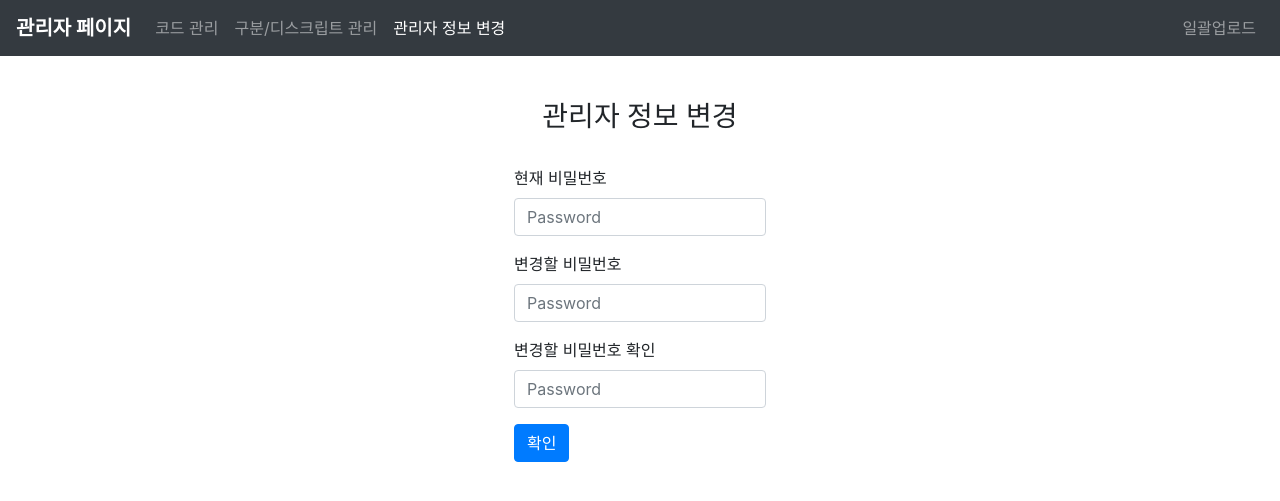
After one commit to grape0919/singlePage, a Flask app: page /manager3 in a window 1280 px wide. The commit adds this page. Shown: the top 501 px of the page. Run offline with Flask 2, Linux system fonts and the light colour scheme; some libraries are stand-ins or nearby versions.

Commit message:
관리자 정보 변경 페이지 추가

```diff
--- a/app.py
+++ b/app.py
@@ -1,6 +1,8 @@
 from flask import Flask, g, render_template, request, redirect, jsonify, session
 import sqlite3
 from contextlib import closing
+
+from flask.signals import template_rendered
 from src.data.CodeData import CodeData
 from src.data.CompositionData import CompositionData
 # from log.Logger import Logger
@@ -27,10 +29,7 @@ def connect_db():
 
 @app.route("/")
 def root():
-    if not session.get("login"):
-        return redirect("/login")
-    else :
-        return render_template("index.html")
+    return render_template("index.html")
 
 @app.route("/login")
 def login():
@@ -38,75 +37,103 @@ def login():
 
 @app.route("/loginCheck", methods=["POST"])
 def loginCheck():
+    if session.get("login"):
+        print(session.get('login'), "에 이미 로그인 되어 있습니다.")
+        return redirect("/")
     db = connect_db()
     if request.method == 'POST':
         # user = request.form['user']
-        print("!@#!@# request.form:", request.form)
         password = request.form['password']
         print(password)
-        cur = db.cursor().execute('SELECT * from USER where user')
+        cur = db.cursor().execute("SELECT PWD from USER where id='admin'")
         rows = cur.fetchall()
         print(rows)
+        if 1 == len(rows):
+            pwd = rows[0][0]
+            if pwd == password:
+                print("로그인 성공")
+
+                ip = request.environ.get('HTTP_X_REAL_IP', request.remote_addr)
+                print("ip = ", ip)
+                session["login"] = ip
+                return redirect("manager1")
+            else:
+                print("로그인 실패")
+                return template_rendered("failedLogin.html")
+        else:
+            print("로그인 실패")
+            return template_rendered("failedLogin.html")
+
     db.close()
-    pass
+
 
 @app.route("/manager1")
 def manager1(): #숫자코드 - 구분 등록/삭제
-    db = connect_db()
-    print("Entered manager1")
-    cur = db.cursor().execute('SELECT A.CODE, A.COM_NUMBER, C.COM_NM FROM NUMBER_CODE A LEFT JOIN COMPOSITION C ON A.COM_ID = C.COM_ID ORDER BY A.CODE')
-    rows = cur.fetchall()
-    datas = []
-    for r in rows:
-        check = False
+    if not session.get("login"):
+        return redirect("/login")
+    else :
+        db = connect_db()
+        print("Entered manager1")
+        cur = db.cursor().execute('SELECT A.CODE, A.COM_NUMBER, C.COM_NM FROM NUMBER_CODE A LEFT JOIN COMPOSITION C ON A.COM_ID = C.COM_ID ORDER BY A.CODE')
+        rows = cur.fetchall()
+        datas = []
+        for r in rows:
+            check = False
 
+            for d in datas:
+                if r[0] == d.code:
+                    check = True
+                    d.addComposition(r[1],r[2])
+                    break
+
+            if not check:
+                codeData = CodeData(r[0])
+                codeData.addComposition(r[1],r[2])
+                datas.append(codeData)
+
+        result_data = []
         for d in datas:
-            if r[0] == d.code:
-                check = True
-                d.addComposition(r[1],r[2])
-                break
+            result_data.append(d.getSpreadData())
 
-        if not check:
-            codeData = CodeData(r[0])
-            codeData.addComposition(r[1],r[2])
-            datas.append(codeData)
-
-    result_data = []
-    for d in datas:
-        result_data.append(d.getSpreadData())
-
-    cur = db.cursor().execute('SELECT COM_NM FROM COMPOSITION ORDER BY COM_ID')
-    rows = cur.fetchall()
-    rows = [r[0] for r in rows]
-    db.close()
-    return render_template("admin1.html", datas = datas, options=rows, layout=1)
+        cur = db.cursor().execute('SELECT COM_NM FROM COMPOSITION ORDER BY COM_ID')
+        rows = cur.fetchall()
+        rows = [r[0] for r in rows]
+        db.close()
+        return render_template("admin1.html", datas = datas, options=rows, layout=1)
 
 @app.route("/manager2")
 def manager2():
-    print("Entered manager2")
-    db = connect_db()
-    cur = db.cursor().execute('SELECT C.COM_NM, A.DESC_ID, A.DESCRIPT FROM DESCRIPTION A LEFT JOIN COMPOSITION C ON A.COM_ID = C.COM_ID ORDER BY C.COM_ID')
-    rows = cur.fetchall()
-    datas = []
-    for r in rows:
-        check = False
+    if not session.get("login"):
+        return redirect("/login")
+    else :
+        print("Entered manager2")
+        db = connect_db()
+        cur = db.cursor().execute('SELECT C.COM_NM, A.DESC_ID, A.DESCRIPT FROM DESCRIPTION A LEFT JOIN COMPOSITION C ON A.COM_ID = C.COM_ID ORDER BY C.COM_ID')
+        rows = cur.fetchall()
+        datas = []
+        for r in rows:
+            check = False
 
+            for d in datas:
+                if r[0] == d.composition:
+                    check = True
+                    d.addDescription(r[1],r[2])
+                    break
+
+            if not check:
+                composData = CompositionData(r[0])
+                composData.addDescription(r[1],r[2])
+                datas.append(composData)
+
+        result_data = []
         for d in datas:
-            if r[0] == d.composition:
-                check = True
-                d.addDescription(r[1],r[2])
-                break
+            result_data.append(d.getSpreadData())
 
-        if not check:
-            composData = CompositionData(r[0])
-            composData.addDescription(r[1],r[2])
-            datas.append(composData)
+        return render_template("admin2.html", datas = datas, layout=2)
 
-    result_data = []
-    for d in datas:
-        result_data.append(d.getSpreadData())
-
-    return render_template("admin2.html", datas = datas, layout=2)
+@app.route("/manager3")
+def manager3():
+    return render_template("admin3.html", layout=3)
 
 @app.route("/result", methods=['POST'])
 def result():
@@ -281,4 +308,6 @@ if __name__ == '__main__':
     # pass
     # url = 'http://localhost'
     #  webbrowser.open(url)
+    app.secret_key = 'hkdevstudio'
+    #app.config['SESSION_TYPE'] = 'filesystem'
     app.run(host='0.0.0.0', port=80, debug=True)
--- a/rdbms/0.DROP_TABLES.sql
+++ b/rdbms/0.DROP_TABLES.sql
@@ -1,3 +1,5 @@
 
 DROP TABLE IF EXISTS COMPOSITION;
 DROP TABLE IF EXISTS DESCRIPTION;
+DROP TABLE IF EXISTS NUMBER_CODE;
+DROP TABLE IF EXISTS USER;
--- a/rdbms/1.CREATE_TABLES.sql
+++ b/rdbms/1.CREATE_TABLES.sql
@@ -20,9 +20,9 @@ create table NUMBER_CODE(
 	CONSTRAINT NUMBER_CODE_FG FOREIGN KEY(COM_ID)
 	REFERENCES COMPOSITION(COM_ID)
 	PRIMARY KEY(CODE, COM_NUMBER)
-)
+);
 
 create table USER(
 	ID TEXT PRIMARY KEY,
 	PWD TEXT not null
-)
+);
--- /dev/null
+++ b/templates/admin3.html
@@ -0,0 +1,24 @@
+{% extends "adminLayout.html" %}
+{% block head %}
+    {{super()}}
+{% endblock %}
+{% block content %}
+        <div class="center-block mx-auto" style="width:300px; margin-top:100px">
+            <h3 class="text-center">관리자 정보 변경</h3>
+            <form class="p-4" action="/loginCheck" method="POST">
+                <div class="form-group">
+                    <label for="currentPassword">현재 비밀번호</label>
+                    <input type="password" name="curPwd" class="form-control" id="currentPassword" placeholder="Password">
+                </div>
+                <div class="form-group">
+                    <label for="changePassword1">변경할 비밀번호</label>
+                    <input type="password" name="cngPwd1" class="form-control" id="changePassword1" placeholder="Password">
+                </div>
+                <div class="form-group">
+                    <label for="changePassword2">변경할 비밀번호 확인</label>
+                    <input type="password" name="cngPwd2" class="form-control" id="changePassword2" placeholder="Password">
+                </div>
+                <button type="submit" class="btn btn-primary">확인</button>
+            </form>
+        </div>
+{% endblock %}
--- a/templates/adminLayout.html
+++ b/templates/adminLayout.html
@@ -55,6 +55,9 @@
                         </li>
                         <li class="nav-item {% if layout==2 %}active{%endif%}">
                             <a class="nav-link color_gray" href="/manager2">구분/디스크립트 관리</a>
+                        </li>
+                        <li class="nav-item {% if layout==3 %}active{%endif%}">
+                            <a class="nav-link color_gray" href="/manager3">관리자 정보 변경</a>
                         </li>
                     </ul>
                 </div>
--- a/templates/login.html
+++ b/templates/login.html
@@ -7,7 +7,7 @@
     {% block body %}
         <div class="center-block mx-auto" style="width:300px; margin-top:100px">
         <h3 class="text-center">관리자 로그인</h3>
-        <form class="p-4" action="/loginCheck" method="post">
+        <form class="p-4" action="/loginCheck" method="POST">
             <div class="form-group">
                 <label for="exampleDropdownFormEmail2">관리자 ID</label>
                 <input type="text" name="userid" value="admin" class="form-control" id="exampleDropdownFormEmail2" placeholder="admin" disabled>
```
Also changed, not shown: rdbms/example.db.
